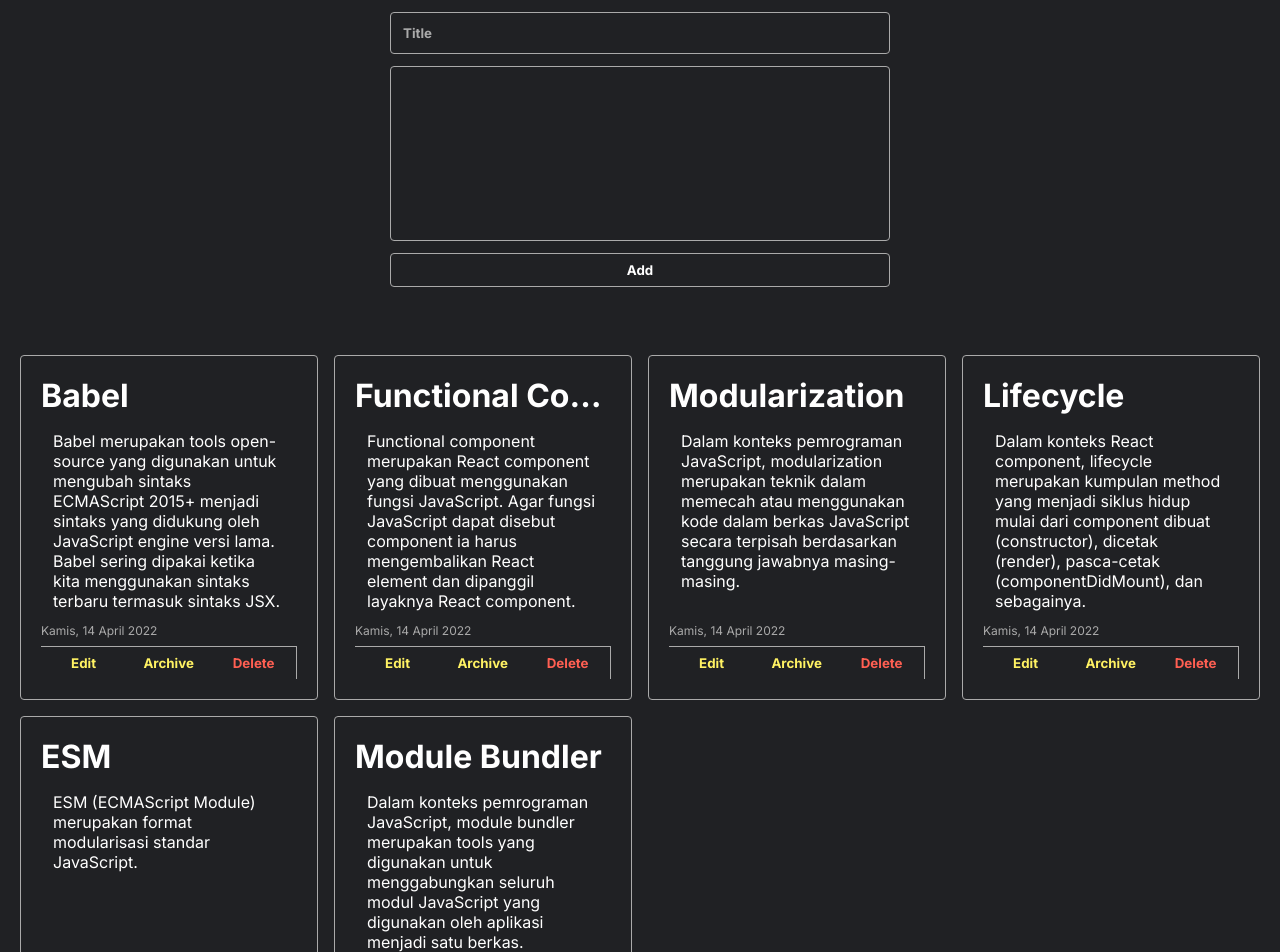
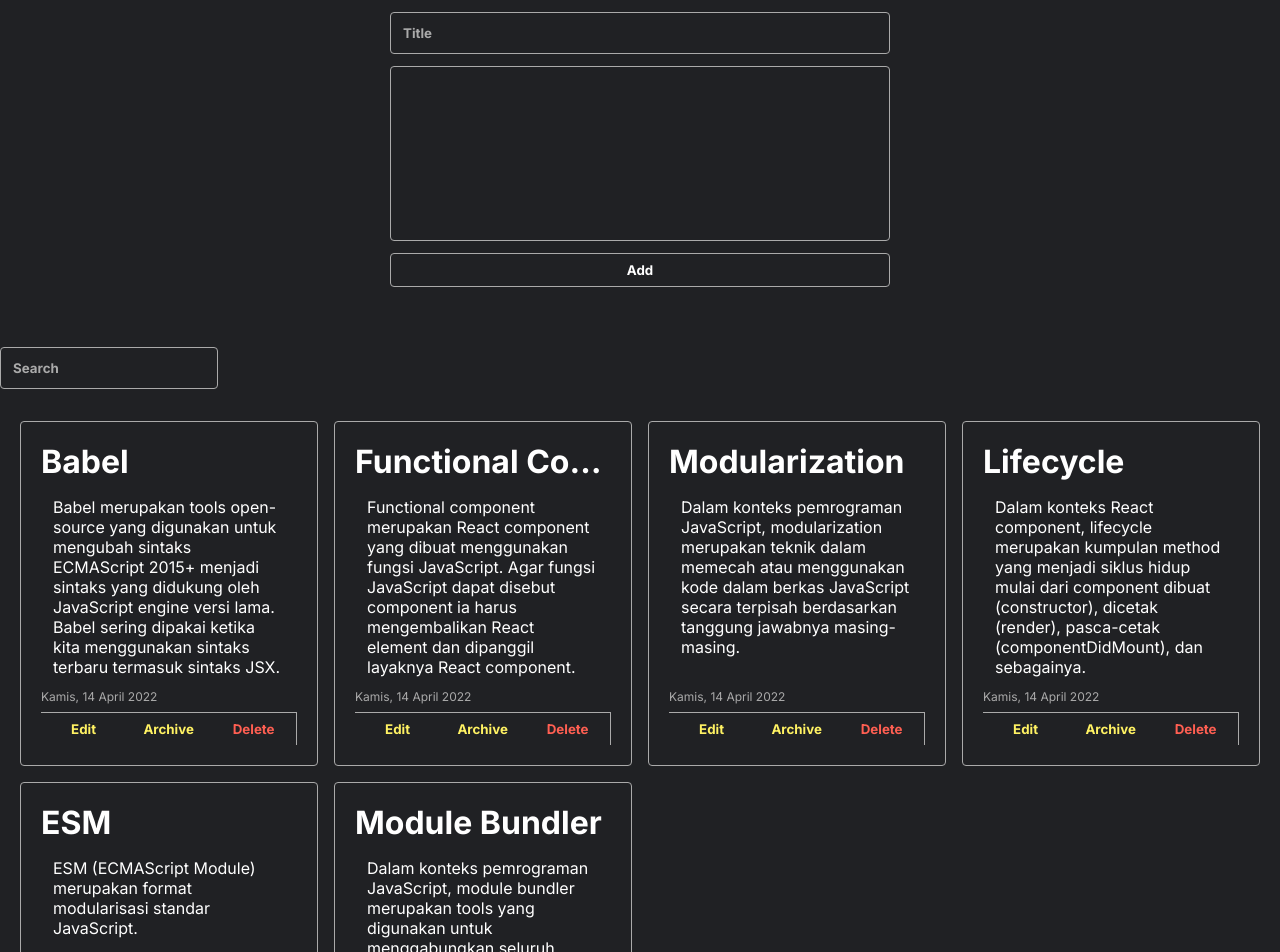
Before and after one commit to JenabB/dicoding-submission-dasar-react, a React (Create React App) app: page / in a window 1280 px wide. Shown: the top 952 px of the page. Built offline with nearby package versions, Linux system fonts and the light colour scheme.

Commit message:
search function

```diff
--- a/src/App.js
+++ b/src/App.js
@@ -1,17 +1,23 @@
 import React from "react";
 import { getInitialData } from "./utils";
 import NoteInput from "./components/NoteInput";
-import NoteList from "./components/NoteList";
+import NoteItem from "./components/NoteItem";
 
 class App extends React.Component {
   constructor(props) {
     super(props);
     this.state = {
+      query: "",
       notes: getInitialData(),
     };
 
+    this.onQueryChange = this.onQueryChange.bind(this);
     this.onDeleteHandler = this.onDeleteHandler.bind(this);
     this.onAddNoteHandler = this.onAddNoteHandler.bind(this);
+  }
+
+  onQueryChange(event) {
+    this.setState({ query: event.target.value });
   }
 
   onDeleteHandler(id) {
@@ -37,16 +43,34 @@ class App extends React.Component {
   }
 
   render() {
+    const items = this.state.notes
+      .filter((data) => {
+        if (this.state.query === null) return data;
+        else if (
+          data.title.toLowerCase().includes(this.state.query.toLowerCase())
+        ) {
+          return data;
+        }
+      })
+      .map((data, index) => {
+        return (
+          <NoteItem key={index} {...data} onDelete={this.onDeleteHandler} />
+        );
+      });
     return (
       <div className="contact-app">
         <NoteInput addNote={this.onAddNoteHandler} />
-        {/* <ContactInput addContact={this.onAddContactHandler} />
-        <h2>Daftar Kontak</h2>
-        <ContactList
-          contacts={this.state.contacts}
-          onDelete={this.onDeleteHandler}
-        /> */}
-        <NoteList notes={this.state.notes} />
+        {this.state.notes.length > 0 ? (
+          <input
+            type="search"
+            placeholder="Search"
+            value={this.state.query}
+            onChange={this.onQueryChange}
+          />
+        ) : (
+          <h1 className="notes-list__empty-message">No note yet</h1>
+        )}
+        <div className="notes-list">{items}</div>
       </div>
     );
   }
--- /dev/null
+++ b/src/components/DeleteModal.js
@@ -0,0 +1,26 @@
+import React from "react";
+
+const DeleteModal = ({ id, onClose, onConfirm }) => {
+  const confirmDelete = (id) => {
+    onConfirm(id);
+    onClose();
+  };
+  return (
+    <div className="delete-modal">
+      <div className="modal-content">
+        <h1>Delete this note?</h1>
+        <button
+          className="note-item__delete-button"
+          onClick={() => confirmDelete(id)}
+        >
+          Confirm
+        </button>
+        <button className="note-item__archive-button" onClick={onClose}>
+          cancel
+        </button>
+      </div>
+    </div>
+  );
+};
+
+export default DeleteModal;
--- a/src/components/NoteInput.js
+++ b/src/components/NoteInput.js
@@ -10,7 +10,7 @@ class NoteInput extends React.Component {
       title: "",
       body: "",
       archived: false,
-      createdAt: "",
+      createdAt: new Date(),
     };
 
     this.onTitleChangeEventHandler = this.onTitleChangeEventHandler.bind(this);
--- a/src/components/NoteItem.js
+++ b/src/components/NoteItem.js
@@ -1,8 +1,17 @@
-import React from "react";
+import React, { useState } from "react";
 import { showFormattedDate } from "../utils";
+import DeleteModal from "./DeleteModal";
 
-function NoteItem({ title, body, isArchieved, createdAt }) {
+function NoteItem({ id, title, body, isArchieved, createdAt, onDelete }) {
+  const [open, setOpen] = useState(false);
+
+  const handleDeleteClick = () => setOpen(!open);
+
   return (
+    <>
+      {open && (
+        <DeleteModal id={id} onConfirm={onDelete} onClose={handleDeleteClick} />
+      )}
       <div className="note-item">
         <h1 className="note-item__title">{title}</h1>
         <p className="note-item__content">{body}</p>
@@ -10,9 +19,15 @@ function NoteItem({ title, body, isArchieved, createdAt }) {
         <div className="note-item__action">
           <button className="note-item__archive-button">Edit</button>
           <button className="note-item__archive-button">Archive</button>
-        <button className="note-item__delete-button">Delete</button>
+          <button
+            className="note-item__delete-button"
+            onClick={handleDeleteClick}
+          >
+            Delete
+          </button>
         </div>
       </div>
+    </>
   );
 }
 
--- a/src/components/NoteList.js
+++ /dev/null
@@ -1,14 +0,0 @@
-import React from "react";
-import NoteItem from "./NoteItem";
-
-function NoteList({ notes }) {
-  return (
-    <div className="notes-list">
-      {notes.map((el) => (
-        <NoteItem key={el.id} {...el} />
-      ))}
-    </div>
-  );
-}
-
-export default NoteList;
--- a/src/styles/style.css
+++ b/src/styles/style.css
@@ -170,6 +170,25 @@ textarea::placeholder {
   color: #b00020;
 }
 
+.delete-modal {
+  position: fixed;
+  width: 500px;
+  height: 200px;
+  top: 50%;
+  left: 50%;
+  margin-top: -100px; /* Negative half of height. */
+  margin-left: -250px;
+  padding: 20px;
+}
+
+.modal-content {
+  text-align: center;
+  padding: 50px;
+  background-color: #202124;
+  border-radius: 20px;
+  border: 1px solid white;
+}
+
 @media only screen and (min-width: 500px) {
   .notes-list {
     grid-template-columns: 1fr 1fr;
```
Lines whose indentation alone changed are shown as unchanged.
